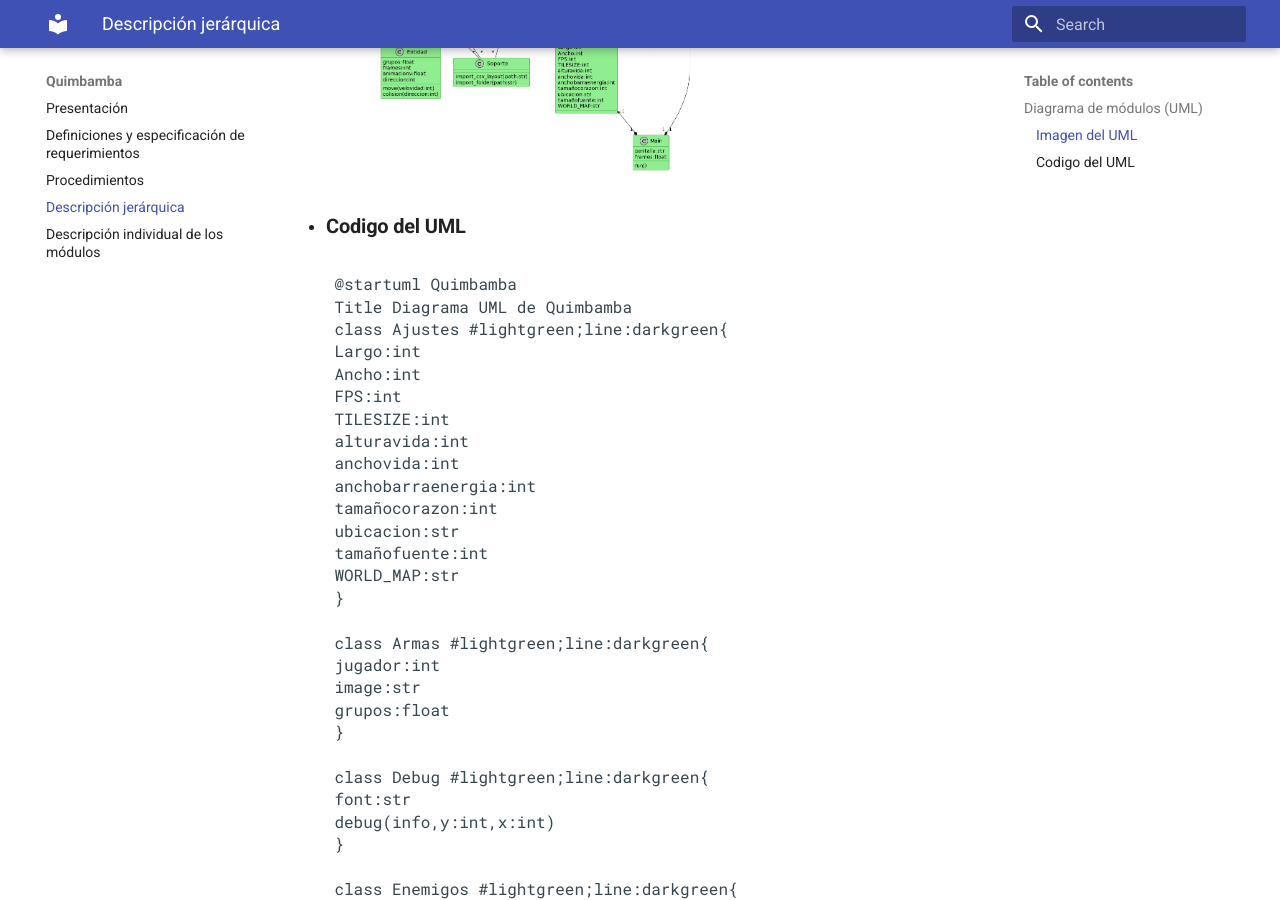
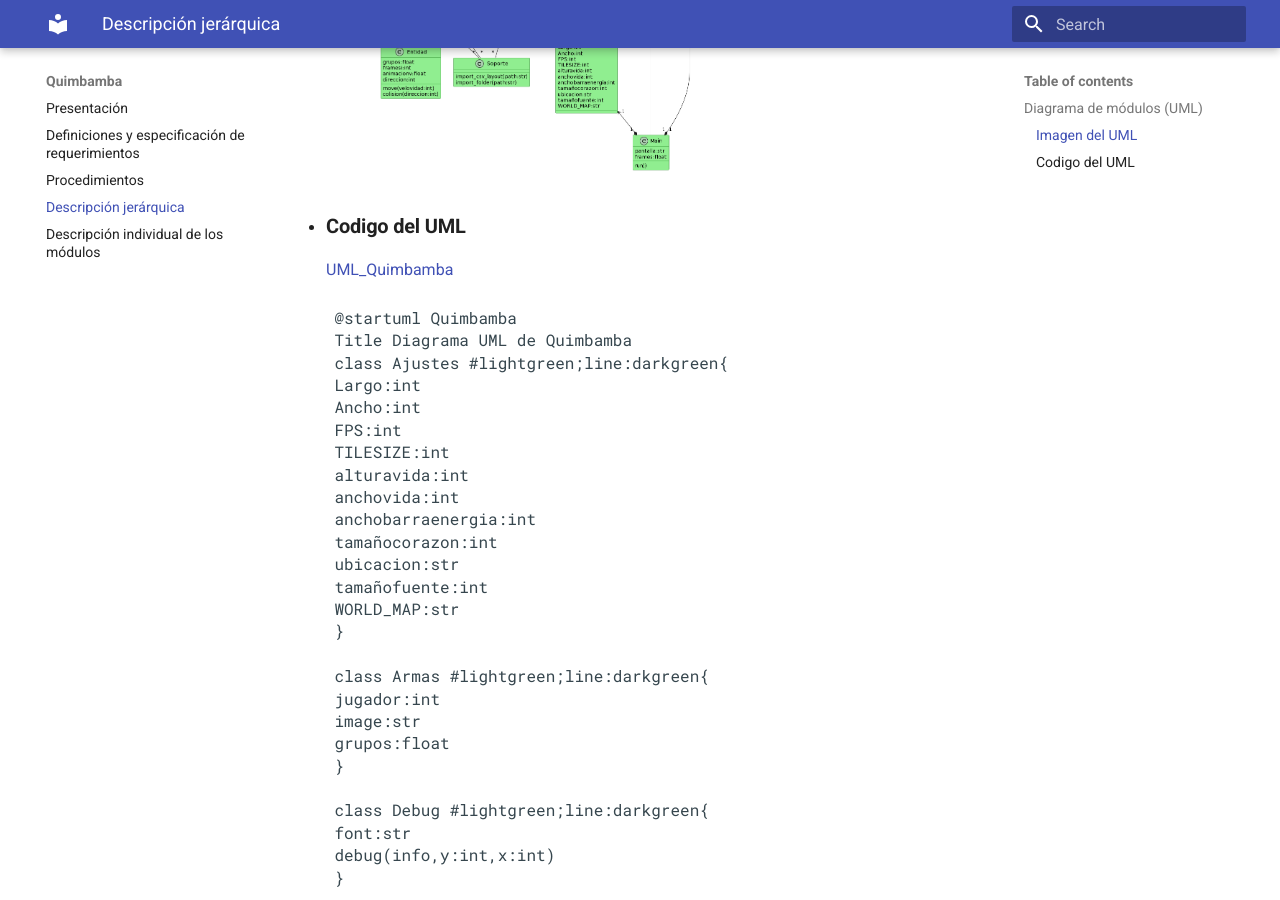
Before and after one commit to Cipriano074/Qimbamba-site, an MkDocs documentation site: the page built from docs/Descripción jerárquica.md, in a window 1280 px wide and 900 px high, scrolled down 900 px. Built offline with MkDocs 1.6.1 and Material for MkDocs 9.7.7, drawn with Linux system fonts in a browser that asks for light colours.

Commit message:
update site files

```diff
--- a/docs/Descripción jerárquica.md
+++ b/docs/Descripción jerárquica.md
@@ -8,6 +8,9 @@
     ![UML_Quimbamba](UML__Quimbamba-Actualizado.png)
 
 * ### <b> Codigo del UML </b>
+
+    [UML_Quimbamba](https://github.com/HamedPro3D/Quimbamba/blob/2d8ebe6767adf98cd243e40e00320922bc6078ff/UML/diagrama_UML.puml)
+
 <pre>
     @startuml Quimbamba
     Title Diagrama UML de Quimbamba
```
Also changed, not shown: site/Descripción jerárquica/index.html, site/search/search_index.json, 1 other file.
